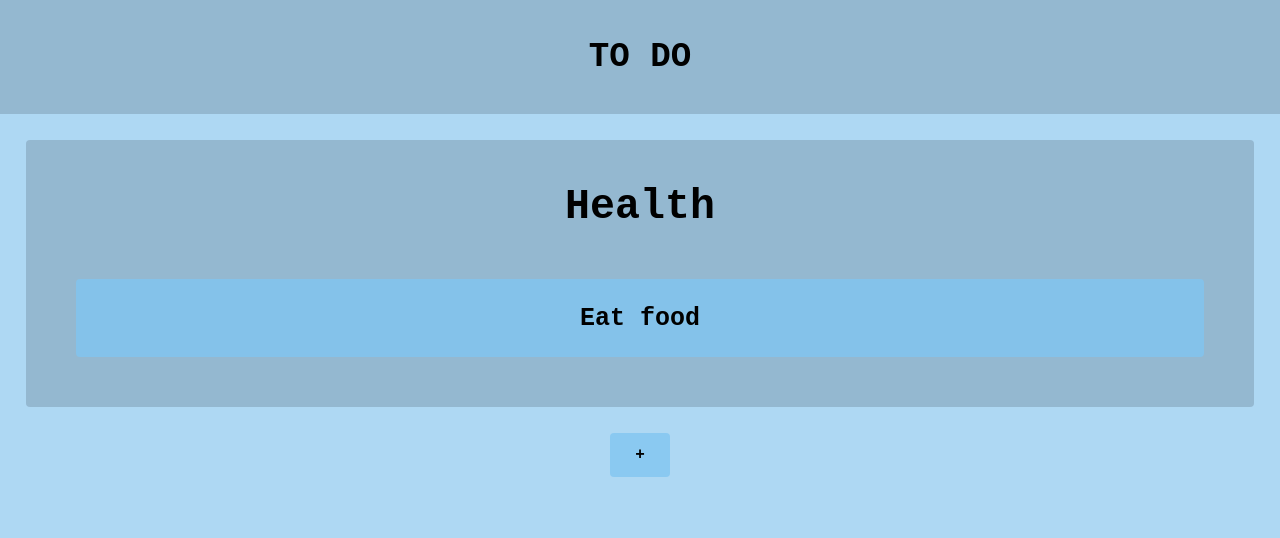
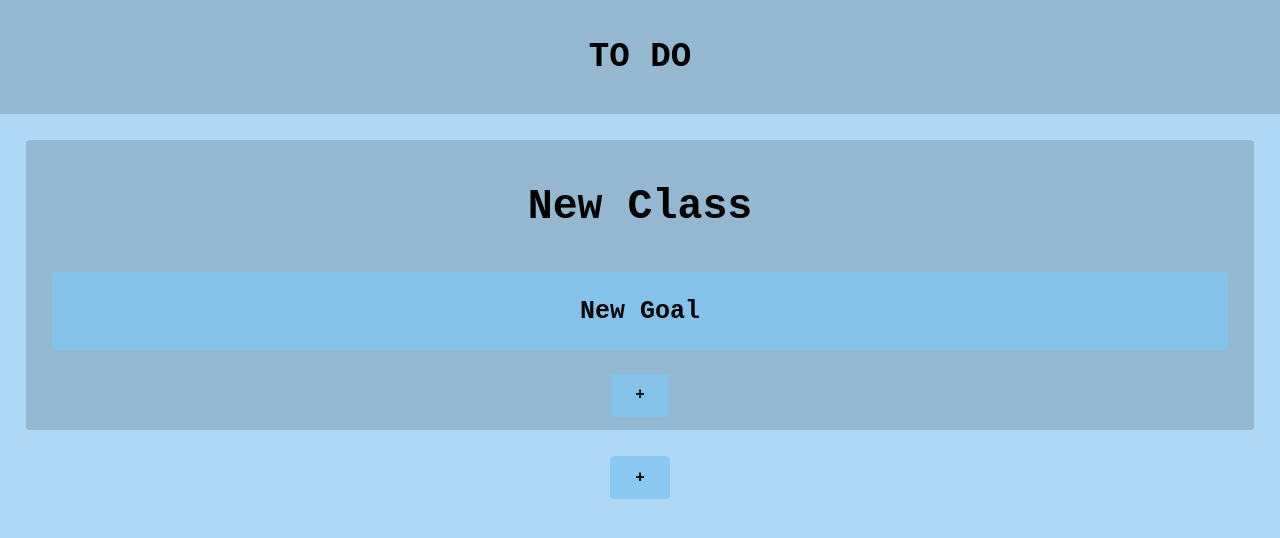
Before and after one commit to quiluh/to-do, a plain HTML site: page index.html in a window 1280 px wide. Drawn offline with Linux system fonts and the light colour scheme.

Commit message:
made goal plus button functional with scuffed code, will fix up later

```diff
--- a/index.html
+++ b/index.html
@@ -12,12 +12,13 @@
     </div>
     <div id="mainBox">
         <div class="goalClass">
-            <p class="classText editable">Health</p>
+            <p class="classText editable" onclick="handleEditable()">New Class</p>
             <div class="goal">
-                <p class="goalText editable">Eat food</p>
+                <p class="goalText editable" onclick="handleEditable()">New Goal</p>
             </div>
+            <div class="add" onclick="newGoal(this)">+</div>
         </div>
-        <div class="add">+</div>
+        <div class="add" onclick="">+</div>
     </div>
     <script src="script.js"></script>
 </body>
--- a/script.js
+++ b/script.js
@@ -0,0 +1,21 @@
+function handleEditable() {
+
+}
+
+function newGoal(targetButton) {
+    // CREATE GOAL TEXT
+    let goalText =  document.createElement("p");
+    goalText.classList.add("goalText","editable");
+    goalText.textContent = "New Goal";
+
+    // CREATE GOAL DIV
+    let goal = document.createElement("div");
+    goal.classList.add("goal");
+    goal.appendChild(goalText);
+
+    targetButton.parentNode.insertBefore(goal,targetButton);
+}
+
+function newClass() {
+
+}
--- a/styles.css
+++ b/styles.css
@@ -39,7 +39,7 @@ div {
 }
 .goal {
     background-color: rgba(128, 197, 242, 0.789);
-    margin: 4%;
+    margin: 2%;
     border-radius: 0.25rem;
     text-align: center;
     padding: 0.005%;
@@ -54,6 +54,7 @@ div {
     padding-left: 2%;
     padding-right: 2%;
     border-radius: 0.25rem;
+    margin-bottom: calc(1.5vh);
 }
 .add:hover {
     background-color: rgba(119, 183, 225, 0.789);
```
